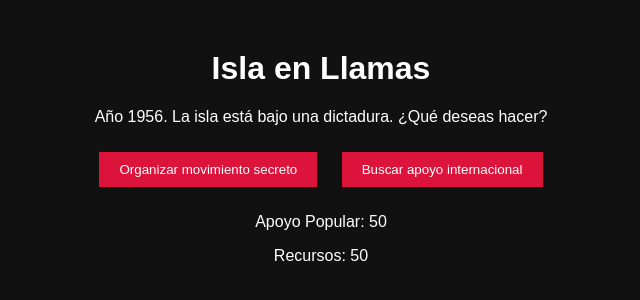
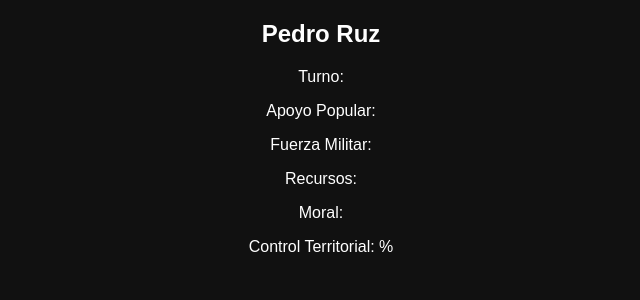
Before and after one commit to cristiansegunda1-max/Soy-Cuba, a plain HTML site: page index.html in a window 1280 px wide. Shown: the whole page, without its empty margins (319-959 px from the left). Drawn offline with Linux system fonts and the light colour scheme.

Commit message:
Actualizar index.html

```diff
--- a/index.html
+++ b/index.html
@@ -1,29 +1,31 @@
 <!DOCTYPE html>
 <html lang="es">
 <head>
-  <meta charset="UTF-8">
-  <title>Isla en Llamas</title>
-  <link rel="stylesheet" href="style.css">
+<meta charset="UTF-8">
+<title>Isla en Llamas</title>
+<link rel="stylesheet" href="style.css">
 </head>
 <body>
 
-  <div class="game-container">
-    <h1>Isla en Llamas</h1>
-    <p id="story">
-      Año 1956. La isla está bajo una dictadura.
-      ¿Qué deseas hacer?
-    </p>
+<div class="container">
 
-    <div class="choices">
-      <button onclick="choice1()">Organizar movimiento secreto</button>
-      <button onclick="choice2()">Buscar apoyo internacional</button>
-    </div>
+  <div class="stats">
+    <h2>Pedro Ruz</h2>
+    <p>Turno: <span id="turno"></span></p>
+    <p>Apoyo Popular: <span id="popular"></span></p>
+    <p>Fuerza Militar: <span id="militar"></span></p>
+    <p>Recursos: <span id="recursos"></span></p>
+    <p>Moral: <span id="moral"></span></p>
+    <p>Control Territorial: <span id="territorio"></span>%</p>
+  </div>
 
-    <div class="stats">
-      <p>Apoyo Popular: <span id="popular">50</span></p>
-      <p>Recursos: <span id="resources">50</span></p>
-    </div>
+  <div class="event">
+    <h3 id="tituloEvento"></h3>
+    <p id="descripcionEvento"></p>
+    <div id="opciones"></div>
   </div>
+
+</div>
 
 <script src="script.js"></script>
 </body>
```
